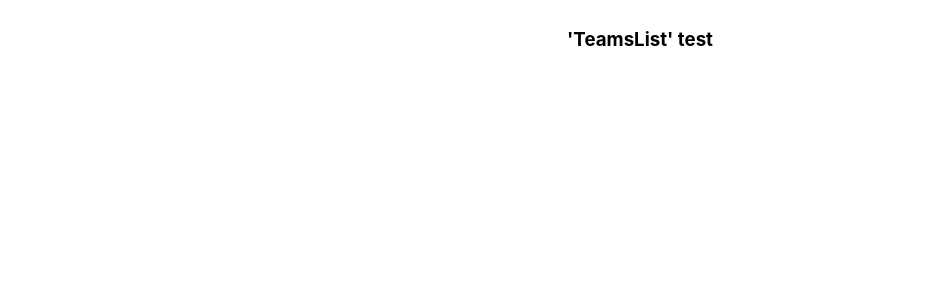
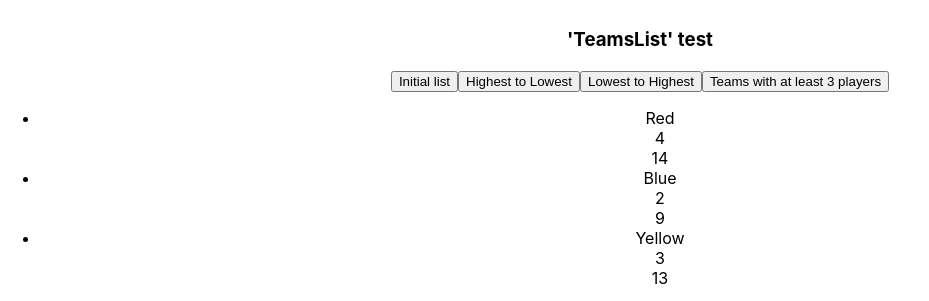
Before and after one commit to jnoziglia/frontend-challenge, a React (Create React App) app: page / in a window 1280 px wide. Shown: the part 1359-1660 px from the top of the page, without its empty margins (0-929 px from the left). Before the commit the page ends 1429 px from the top, so only its background shows below. Built offline with nearby package versions, Linux system fonts and the light colour scheme.

Commit message:
Teams List first approach

```diff
--- a/src/App.js
+++ b/src/App.js
@@ -31,7 +31,7 @@ export default function App() {
       <PlayerStatus />
       <br />
       <h3>'TeamsList' test</h3>
-      {/* <TeamsList /> */}
+      <TeamsList />
     </div>
   );
 }
--- a/src/components/TeamsList.jsx
+++ b/src/components/TeamsList.jsx
@@ -65,33 +65,51 @@ const TEAMS = [
 	},
 ];
 
+const Team = ({ name, players, games }) => {
+	return (
+		<li key={name}>
+			<div className="team">
+				<div className="name">{name}</div>
+				<div className="players">{players.length}</div>
+				<div className="score">{games.reduce((acc, game) => acc + game.score, 0)}</div>
+			</div>
+		</li>
+	);
+}
+
+const getScore = (games) => games.reduce((acc, game) => acc + game.score, 0);
+
 export function TeamsList() {
 	const [teams, setTeams] = useState(TEAMS);
 
 	// Order teams by score (highest to lowest)
 	function orderTeamByScoreHighestToLowest() {
-		// Write your code here
+		const newTeams = [...teams];
+		newTeams.sort((a, b) => getScore(a.games) - getScore(b.games));
+		setTeams(newTeams);
 	}
 
 	// Order teams by score (lowest to highest)
 	function orderTeamByScoreLowestToHighest() {
-		// Write your code here
+		const newTeams = [...teams];
+		newTeams.sort((a, b) => getScore(b.games) - getScore(a.games));
+		setTeams(newTeams);
 	}
 
 	// Filtering teams that with at least 3 players
 	function teamsWithMoreThanThreePlayers() {
-		// Write your code here
+		setTeams(teams.filter(team => team.players.length >= 3));
 	}
 
 	return (
 		<div>
 			<button onClick={() => setTeams(TEAMS)}>Initial list</button>
 
-			<button>Highest to Lowest</button>
-			<button>Lowest to Highest</button>
-			<button>Teams with at least 3 players</button>
+			<button onClick={orderTeamByScoreHighestToLowest}>Highest to Lowest</button>
+			<button onClick={orderTeamByScoreLowestToHighest}>Lowest to Highest</button>
+			<button onClick={teamsWithMoreThanThreePlayers}>Teams with at least 3 players</button>
 
-			<ul className="teams">{/** Render the list of teams */}</ul>
+			<ul className="teams">{teams.map(Team)}</ul>
 		</div>
 	);
 }
```
